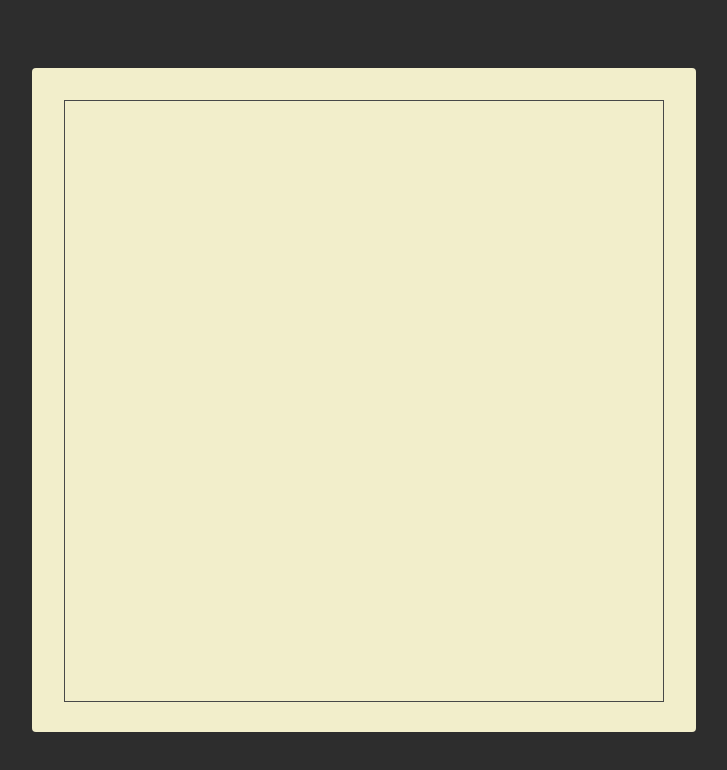
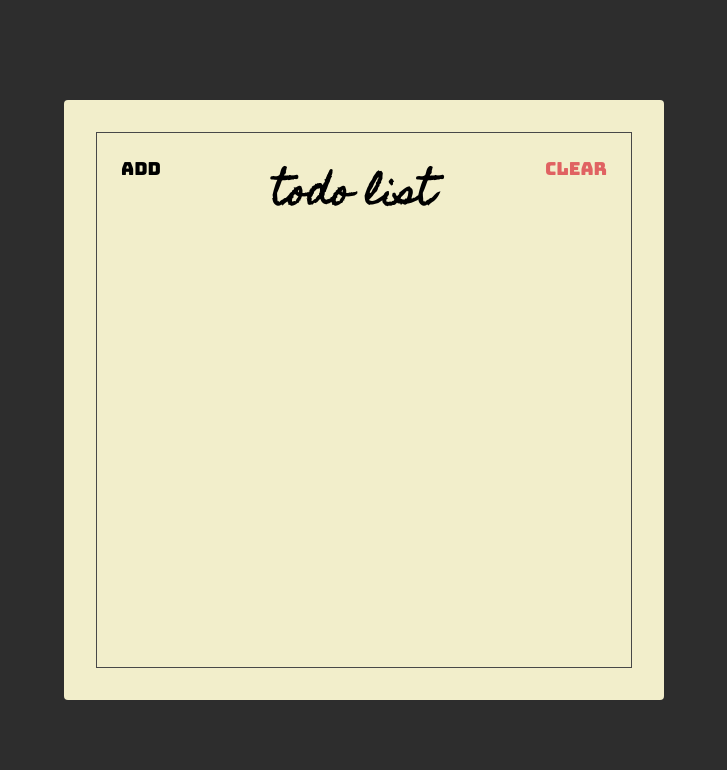
Before and after one commit to ipin-hash/react-course-starter, a website: page index.html in a window 1280 px wide. Shown: the whole page, without its empty margins (276-1003 px from the left). Drawn offline with Linux system fonts and the light colour scheme.

Commit message:
membuat header section

```diff
--- a/index.html
+++ b/index.html
@@ -13,7 +13,13 @@
   </head>
   <body>
     <div class="container">
-      <div class="frame"></div>
+      <div class="frame">
+        <div class="header">
+          <button class="header-btn">Add</button>
+          <h1 class="header-title">Todo List</h1>
+          <button class="header-btn main-red-color">Clear</button>
+        </div>
+      </div>
     </div>
   </body>
 </html>
--- a/style.css
+++ b/style.css
@@ -1,6 +1,15 @@
-*v* {
+* {
   box-sizing: border-box;
 }
+
+:root {
+  --main-red-color : #e06262;
+}
+
+.main-red-color {
+  color: var(--main-red-color);
+}
+
 
 html {
   font-size: 10px;
@@ -35,4 +44,28 @@ body {
 .frame {
   border: 1px solid #484848;
   height: 100%;
+  display: flex;
+  flex-direction: column;
 }
+
+.header {
+  display: flex;
+  align-items: flex-start;
+}
+
+.header-title {
+  flex: 1;
+  font-size: 3.6rem;
+  font-family: "Homemade apple";
+  text-transform: lowercase;
+  text-align: center;
+}
+
+.header-btn {
+  font-size: 1.8rem;
+  font-family: "bungee", sans-serif;
+  padding: 24px;
+  background: unset;
+  outline: unset;
+  border: unset;
+}
```
